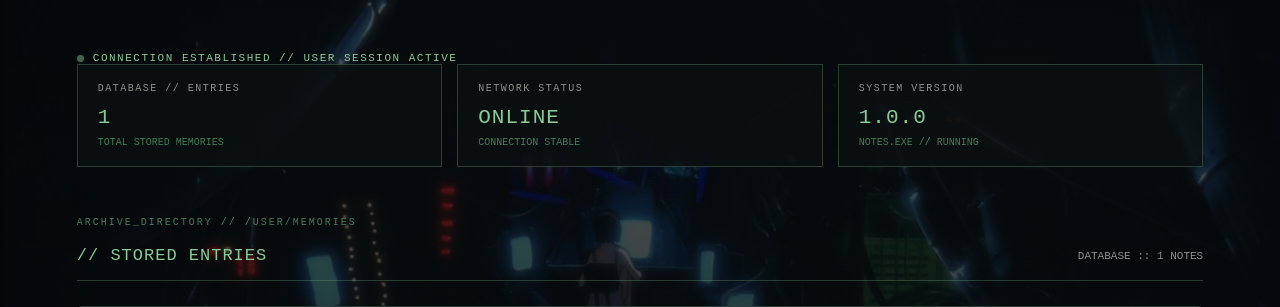
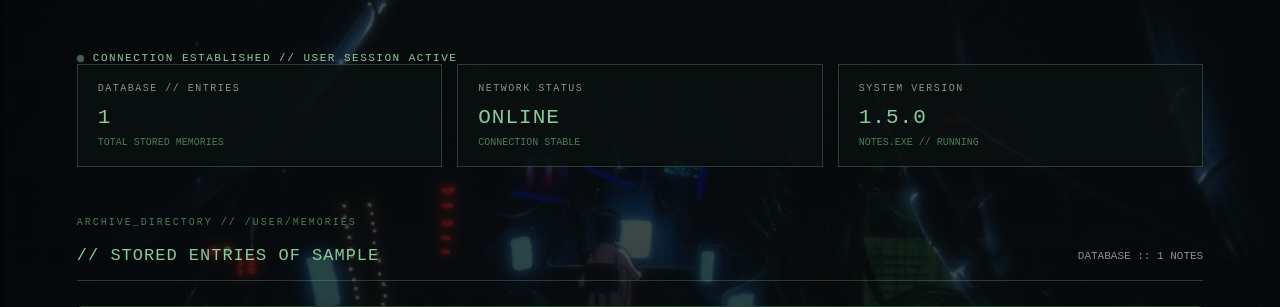
Before and after one commit to Atharken/Notes_Flask, a Flask app: template templates/dashboard.html in a window 1280 px wide. Shown: the part 152-459 px from the top of the page. Run offline with Flask 3, Linux system fonts and the light colour scheme; the template is opened without the code that fills it: most values are stand-ins (such as "Sample title", 1, 10 or a date in 2020).

Commit message:
Update dashboard.html

```diff
--- a/templates/dashboard.html
+++ b/templates/dashboard.html
@@ -97,7 +97,7 @@
             </div>
 
             <div class="system-panel-value">
-                1.0.0
+                1.5.0
             </div>
 
             <div class="system-panel-description">
@@ -114,7 +114,7 @@
 
         <div class="section-heading">
 
-            <h2>// STORED ENTRIES</h2>
+            <h2>// STORED ENTRIES OF {{ x[0].upper() }} </h2>
 
             <span>
                 DATABASE :: {{ result|length }} NOTES
@@ -138,7 +138,7 @@
                     [CREATED AT // {{ i[3] }}]
 
                     {% if i[4] %}
-                        [{{ i[4] }}]
+                      [EDITED AT  //[{{ i[4] }}]\\]
                     {% endif %}
 
                 </div>
```
